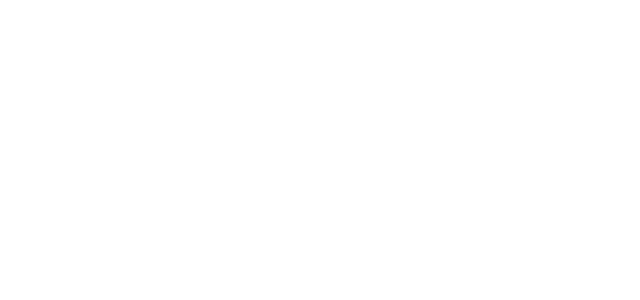
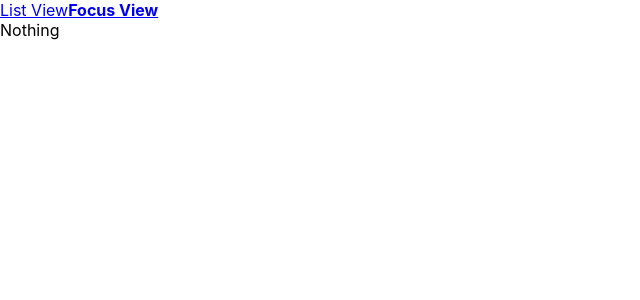
Before and after one commit to daniel0426/todo-list, a React (Create React App) app: page /focus in a window 1280 px wide. Before the commit this address had no page. Shown: the top 300 px of the page, without its empty margins (0-640 px from the left). Built offline with nearby package versions, Linux system fonts and the light colour scheme.

Commit message:
move state up to App level, start Focus screen

```diff
--- /dev/null
+++ b/src/App.css
@@ -0,0 +1,3 @@
+nav a.active {
+  font-weight: bold;
+}
--- a/src/App.tsx
+++ b/src/App.tsx
@@ -1,13 +1,22 @@
-import React from 'react';
-import { BrowserRouter, Routes, Route } from 'react-router-dom';
+import React, { useState } from 'react';
+import { BrowserRouter, Routes, Route, NavLink } from 'react-router-dom';
 import ListScreen from './screens/ListScreen';
+import './App.css';
+import FocusScreen from './screens/FocusScreen';
+import { Task } from './types';
 
 function App() {
+  const [tasks, setTasks] = useState<Task[]>([]);
+  const tasksProps = { tasks, setTasks };
   return (
     <BrowserRouter>
+      <nav>
+        <NavLink to="/">List View</NavLink>
+        <NavLink to="/focus">Focus View</NavLink>
+      </nav>
       <Routes>
-        <Route path="/" element={<ListScreen />}></Route>
-        <Route></Route>
+        <Route path="/" element={<ListScreen {...tasksProps} />}></Route>
+        <Route path="/focus" element={<FocusScreen {...tasksProps} />}></Route>
       </Routes>
     </BrowserRouter>
   );
--- /dev/null
+++ b/src/screens/FocusScreen.tsx
@@ -0,0 +1,12 @@
+import React from 'react';
+import { TasksProps } from '../types';
+
+type Props = TasksProps;
+
+const FocusScreen: React.FC<Props> = ({ tasks }) => {
+  const task = tasks[0];
+
+  return task ? <div>{task.label}</div> : <div>Nothing</div>;
+};
+
+export default FocusScreen;
--- a/src/screens/ListScreen.tsx
+++ b/src/screens/ListScreen.tsx
@@ -1,22 +1,11 @@
 import { nanoid } from 'nanoid';
-import { listenerCount } from 'process';
-import React, {
-  ChangeEvent,
-  ChangeEventHandler,
-  KeyboardEvent,
-  useState,
-} from 'react';
+import React, { ChangeEvent, KeyboardEvent, useState } from 'react';
+import { Task, TasksProps } from '../types';
 
-type Props = {};
+type Props=  TasksProps;
 
-type Task = {
-  id: string;
-  label: string;
-  isComplete: boolean;
-};
 
-const ListScreen: React.FC<Props> = () => {
-  const [tasks, setTasks] = useState<Task[]>([]);
+const ListScreen: React.FC<Props> = ({ tasks, setTasks }) => {
   const [newTaskLabel, setNewTaskLabel] = useState('');
 
   const handleNewTaskLabelChange = (e: ChangeEvent<HTMLInputElement>) =>
@@ -50,7 +39,6 @@
   const handleTaskDeleteClick = (handledTask: Task) => () => {
     setTasks((tasks) => tasks.filter((task) => task.id !== handledTask.id));
   };
-  console.log(tasks);
 
   return (
     <div>
--- /dev/null
+++ b/src/types.ts
@@ -0,0 +1,10 @@
+export type Task = {
+  id: string;
+  label: string;
+  isComplete: boolean;
+};
+
+export type TasksProps = {
+  tasks: Task[];
+  setTasks: React.Dispatch<React.SetStateAction<Task[]>>;
+};
```
